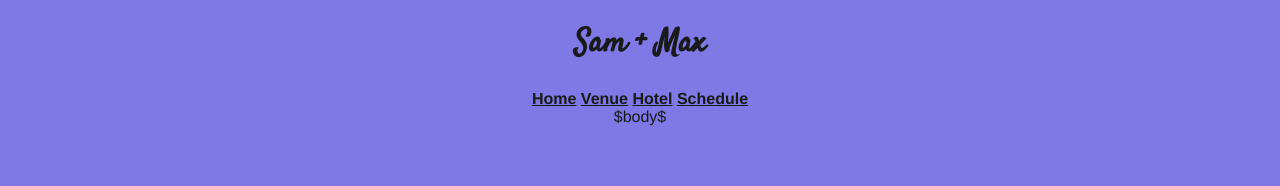
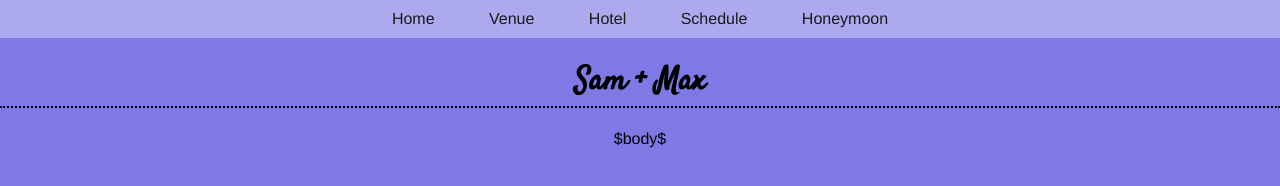
Before and after one commit to maxsnew/wedding-website, a plain HTML site: page templates/wedding.html in a window 1280 px wide. Drawn offline with Linux system fonts and the light colour scheme.

Commit message:
nav bar on top

```diff
--- a/css/default.css
+++ b/css/default.css
@@ -1,9 +1,13 @@
+body li a {
+    color: hsl(0, 0%, 10%);
+}
+
 body {
-    color: hsl(0, 0%, 10%);
     /* color: black; */
     font-size: 16px;
     margin: 0px auto 0px auto;
-    width: 600px;
+    width: 100%;
+    /* width: 600px; */
     text-align: center;
     font-family: Helvetica;
     /* background-color: #0014A8; */
@@ -13,181 +17,41 @@ body {
 h1 {
     font-family: "Satisfy";
     text-align: center;
+    /* border: dotted; */
+    border-bottom: dotted 2px;
     /* margin-top: 1em; */
     /* padding-top: 1em; */
 }
 
-/* h1, h2, strong { */
-/*     color: #333 */
+ul {
+    padding: 0;
+    margin: 0;
+    padding: 0px 0px;
+    background-color: hsl(243,69%,80%);
+    list-style-type: none;
+    /* overflow: hidden; */
+    width: 100%;
+    text-align: center;
+}
+
+/* .active { */
+/*     background-color: hsl(243, 69%, 50%); */
 /* } */
 
-
-/* div#header { */
-/*     /\* border-bottom: 2px solid black; *\/ */
-/*     text-align: center; */
-/*     margin-bottom: 30px; */
-/*     padding: 12px 0px 12px 0px; */
-/* } */
-
-div#navigation a {
-    color: hsl(0, 0%, 10%);
-    /* float: left; */
-    /* font-size: 18px; */
-    font-weight: bold;
-    /* text-decoration: none; */
+li {
+    display: inline;
+    /* border: solid; */
+    /* border-color: black; */
 }
 
-/* div#header #navigation { */
-/*     text-align: right; */
-/* } */
+li a {
+    display: inline-block;
+    text-align: center;
+    padding: 10px 25px;
+    text-decoration: none;
+}
 
-/* div#header #navigation a { */
-/*     /\* color: black; *\/ */
-/*     font-size: 18px; */
-/*     /\* font-weight: bold; *\/ */
-/*     margin-left: 12px; */
-/*     /\* text-decoration: none; *\/ */
-/*     /\* text-transform: uppercase; *\/ */
-/* } */
-
-/* html { */
-/*   font-size: 62.5%; */
-/* } */
-
-/* body { */
-/*   font-size: 1.6rem; */
-/*   color: #000; */
-/* } */
-
-/* header { */
-/*   border-bottom: 0.2rem solid #000; */
-/* } */
-
-/* nav { */
-/*   text-align: right; */
-/* } */
-
-/* nav a { */
-/*   font-size: 1.8rem; */
-/*   font-weight: bold; */
-/*   color: black; */
-/*   text-decoration: none; */
-/*   text-transform: uppercase; */
-/* } */
-
-/* footer { */
-/*   margin-top: 3rem; */
-/*   padding: 1.2rem 0; */
-/*   border-top: 0.2rem solid #000; */
-/*   font-size: 1.2rem; */
-/*   color: #555; */
-/* } */
-
-/* h1 { */
-/*   font-size: 2.4rem; */
-/* } */
-
-/* h2 { */
-/*   font-size: 2rem; */
-/* } */
-
-/* article .header { */
-/*   font-size: 1.4rem; */
-/*   font-style: italic; */
-/*   color: #555; */
-/* } */
-
-/* .logo a { */
-/*   font-weight: bold; */
-/*   color: #000; */
-/*   text-decoration: none; */
-/* } */
-
-/* @media (max-width: 319px) { */
-/*   body { */
-/*     width: 90%; */
-/*     margin: 0; */
-/*     padding: 0 5%; */
-/*   } */
-/*   header { */
-/*     margin: 4.2rem 0; */
-/*   } */
-/*   nav { */
-/*     margin: 0 auto 3rem; */
-/*     text-align: center; */
-/*   } */
-/*   footer { */
-/*     text-align: center; */
-/*   } */
-/*   .logo { */
-/*     text-align: center; */
-/*     margin: 1rem auto 3rem; */
-/*   } */
-/*   .logo a { */
-/*     font-size: 2.4rem; */
-/*   } */
-/*   nav a { */
-/*     display: block; */
-/*     line-height: 1.6; */
-/*   } */
-/* } */
-
-/* @media (min-width: 320px) { */
-/*   body { */
-/*     width: 90%; */
-/*     margin: 0; */
-/*     padding: 0 5%; */
-/*   } */
-/*   header { */
-/*     margin: 4.2rem 0; */
-/*   } */
-/*   nav { */
-/*     margin: 0 auto 3rem; */
-/*     text-align: center; */
-/*   } */
-/*   footer { */
-/*     text-align: center; */
-/*   } */
-/*   .logo { */
-/*     text-align: center; */
-/*     margin: 1rem auto 3rem; */
-/*   } */
-/*   .logo a { */
-/*     font-size: 2.4rem; */
-/*   } */
-/*   nav a { */
-/*     display: inline; */
-/*     margin: 0 0.6rem; */
-/*   } */
-/* } */
-
-/* @media (min-width: 640px) { */
-/*   body { */
-/*     width: 60rem; */
-/*     margin: 0 auto; */
-/*     padding: 0; */
-/*   } */
-/*   header { */
-/*     margin: 0 0 3rem; */
-/*     padding: 1.2rem 0; */
-/*   } */
-/*   nav { */
-/*     margin: 0; */
-/*     text-align: right; */
-/*   } */
-/*   nav a { */
-/*     margin: 0 0 0 1.2rem; */
-/*     display: inline; */
-/*   } */
-/*   footer { */
-/*     text-align: right; */
-/*   } */
-/*   .logo { */
-/*     margin: 0; */
-/*     text-align: left; */
-/*   } */
-/*   .logo a { */
-/*     float: left; */
-/*     font-size: 1.8rem; */
-/*   } */
-/* } */
+li a:hover {
+    color: hsl(0,0%,100%);
+    background-color: hsl(243, 69%, 50%);
+}
--- a/templates/wedding.html
+++ b/templates/wedding.html
@@ -7,15 +7,16 @@
     <link rel="stylesheet" type="text/css" href="/css/default.css" />
   </head>
   <body>
+    <div id="header">
+      <ul>
+        <li><a href="wedding/">Home</a></li>
+        <li><a href="wedding/venue">Venue</a></li>
+        <li><a href="wedding/hotel">Hotel</a></li>
+        <li><a href="wedding/schedule">Schedule</a></li>
+        <li><a href="wedding/schedule">Honeymoon</a></li>
+      </ul>
+    </div>
     <h1>Sam + Max</h1>
-    <div id="header">
-      <div id="navigation">
-        <a href="wedding/">Home</a>
-        <a href="wedding/venue">Venue</a>
-        <a href="wedding/hotel">Hotel</a>
-        <a href="wedding/schedule">Schedule</a>
-      </div>
-    </div>
     <div id="content">
       $body$
     </div>
```
